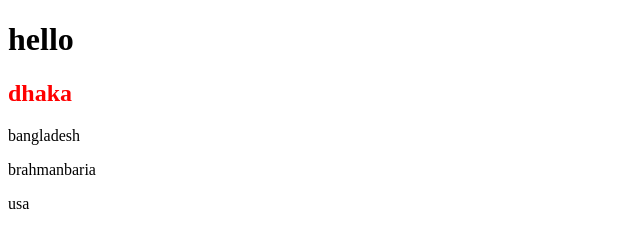
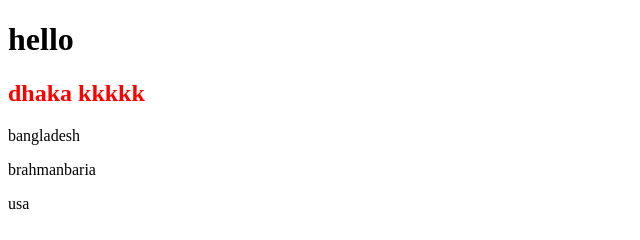
Before and after one commit to Mdsaifulislam10/my-first-repo, a plain HTML site: page index.html in a window 1280 px wide. Shown: the full height of the page, 0-640 px from the left. Drawn offline with Linux system fonts and the light colour scheme.

Commit message:
its commited

```diff
--- a/index.html
+++ b/index.html
@@ -9,7 +9,7 @@
 </head>
 <body>
     <h1>hello</h1>
-    <h2>dhaka</h2>
+    <h2>dhaka kkkkk</h2>
     <p>bangladesh</p>
     <p>brahmanbaria</p>
     usa
```
